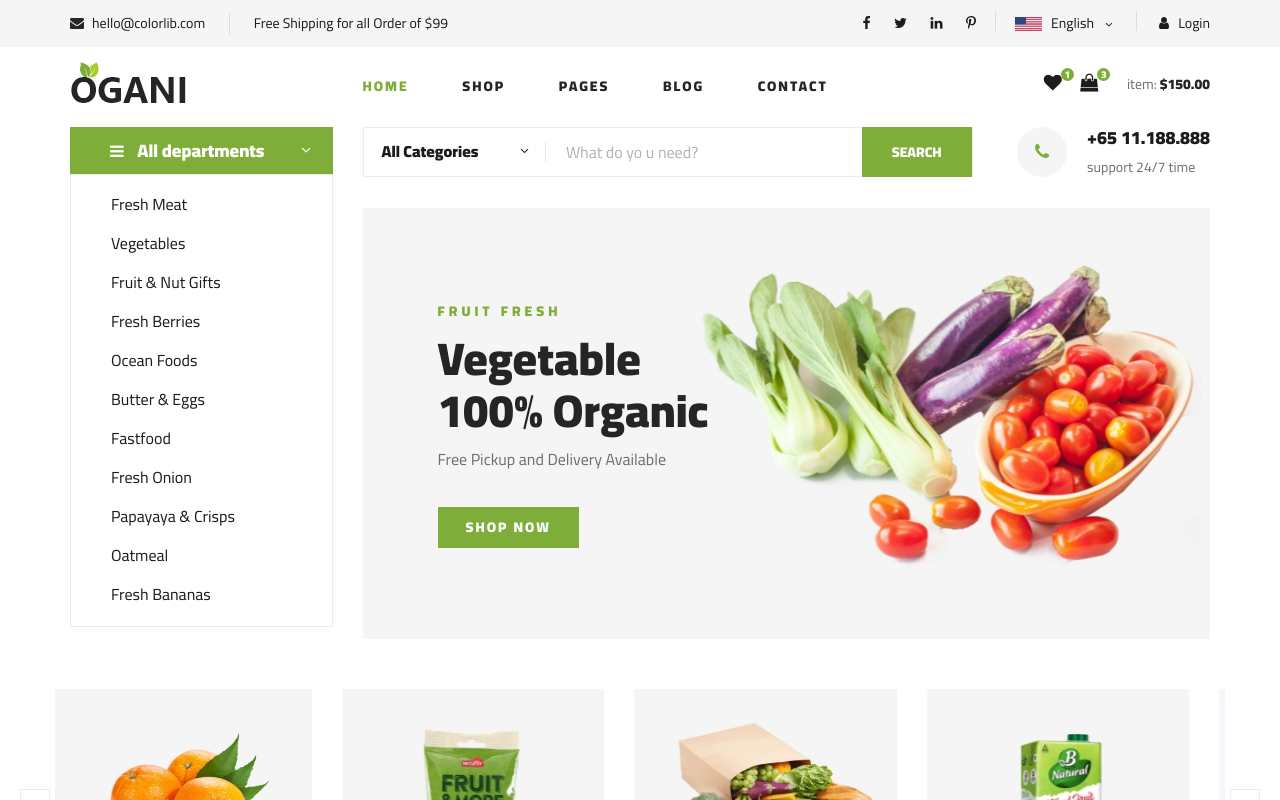
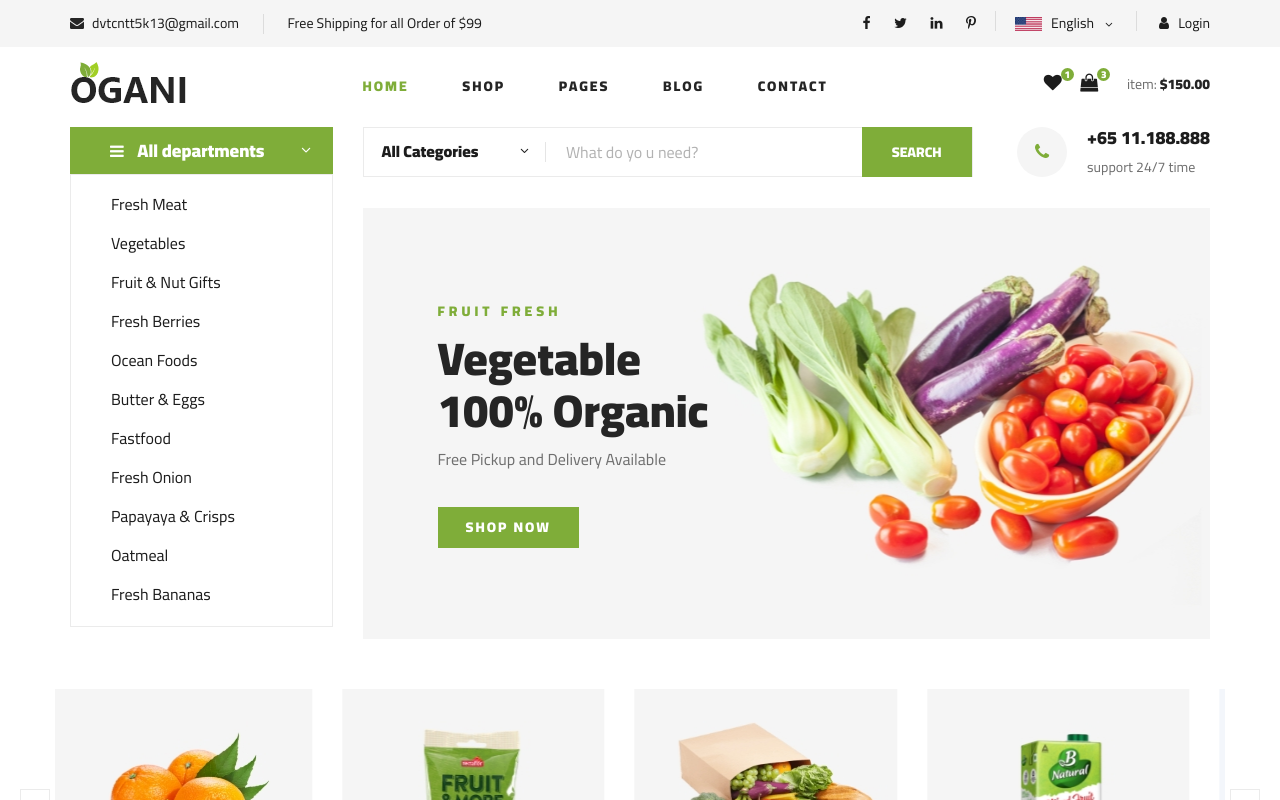
Before and after one commit to trongdo2k/btl, a plain HTML site: page index.html in a window 1280 px wide. Shown: the top 800 px of the page. Drawn offline with Linux system fonts and the light colour scheme.

Commit message:
new update

```diff
--- a/index.html
+++ b/index.html
@@ -96,7 +96,7 @@
                     <div class="col-lg-6 col-md-6">
                         <div class="header__top__left">
                             <ul>
-                                <li><i class="fa fa-envelope"></i> hello@colorlib.com</li>
+                                <li><i class="fa fa-envelope"></i> dvtcntt5k13@gmail.com</li>
                                 <li>Free Shipping for all Order of $99</li>
                             </ul>
                         </div>
```
